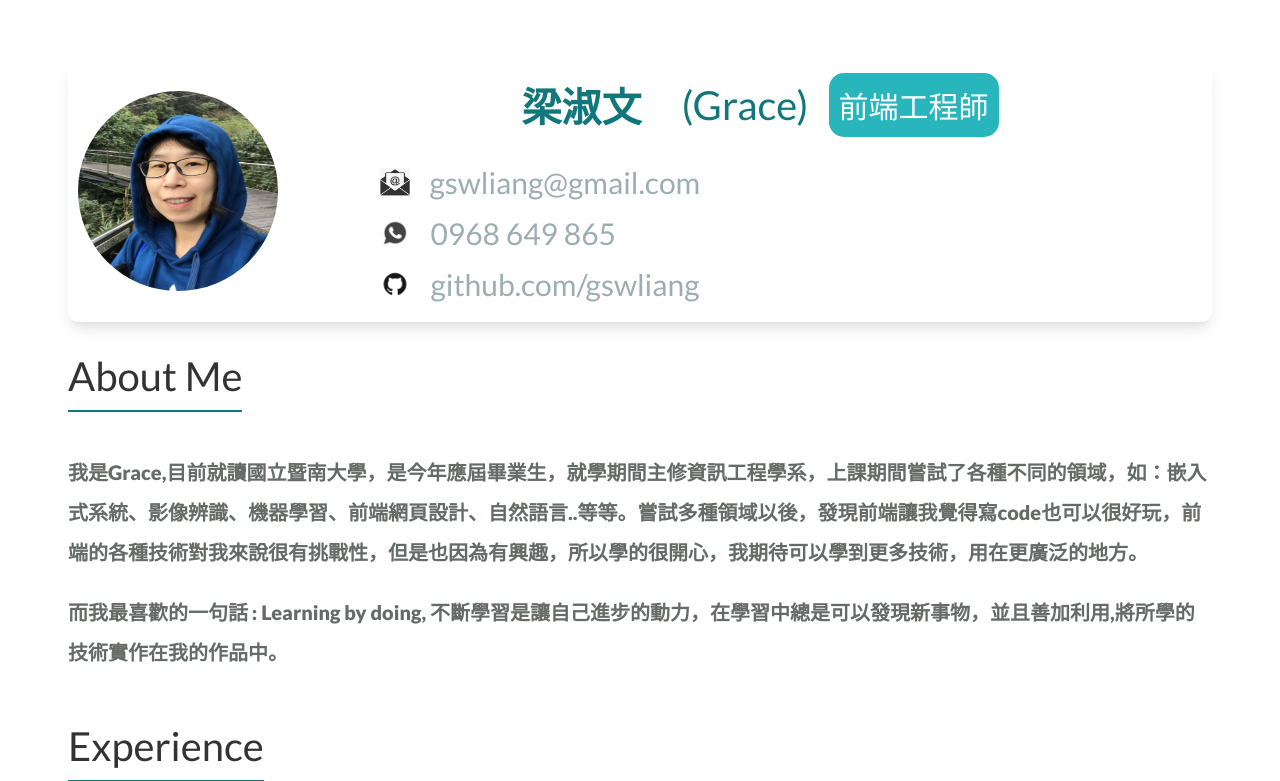
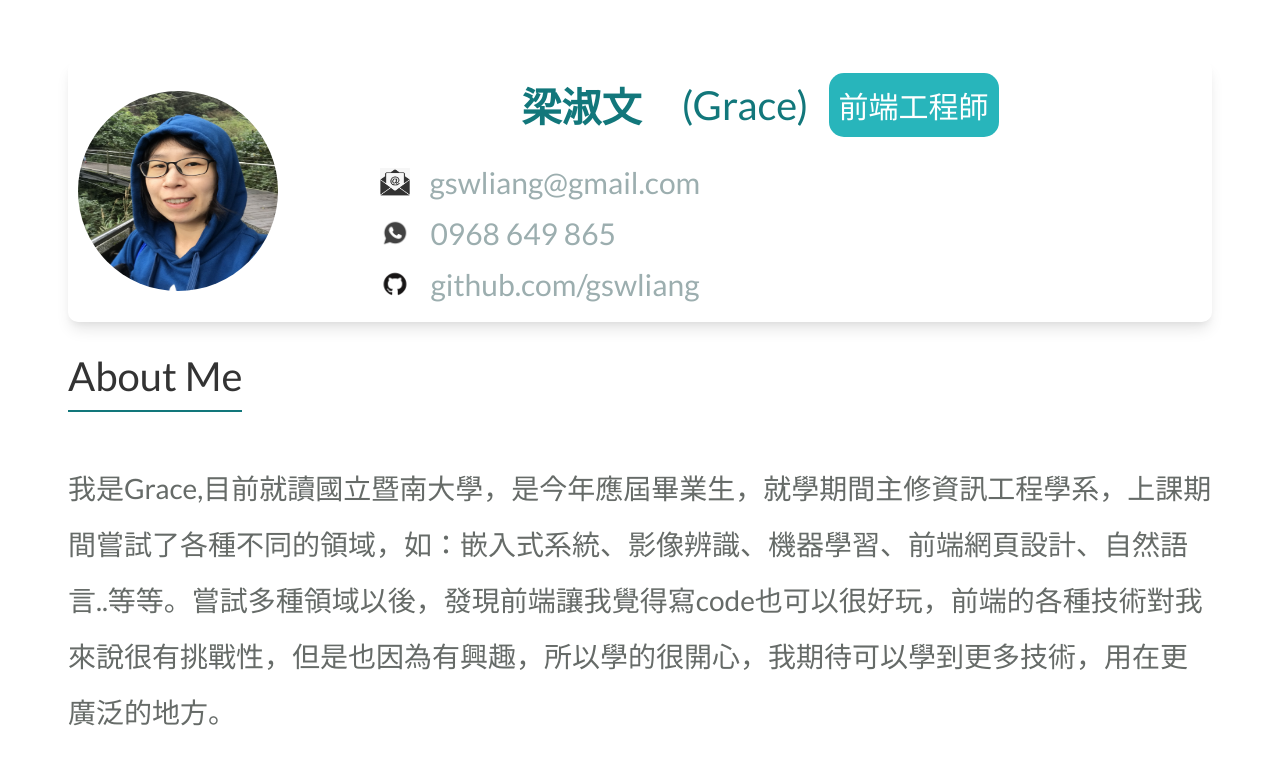
Before and after one commit to gswliang/resume, a React (Create React App) app: page / in a window 1280 px wide. Shown: the top 781 px of the page. Built offline with nearby package versions, Linux system fonts and the light colour scheme.

Commit message:
change desktop font size and gont weight

```diff
--- a/src/CSS/Description.css
+++ b/src/CSS/Description.css
@@ -1,14 +1,14 @@
 .description {
   box-sizing: border-box;
   display: inline-block;
-  font-size: 2rem;
+  font-size: 2.8rem;
   color: #666b68;
 }
 
 .description p {
-  line-height: 4rem;
+  line-height: 2;
   letter-spacing: 0.5 rem;
-  font-weight: 600;
+  font-weight: 500;
   text-justify: auto;
 }
 
```
